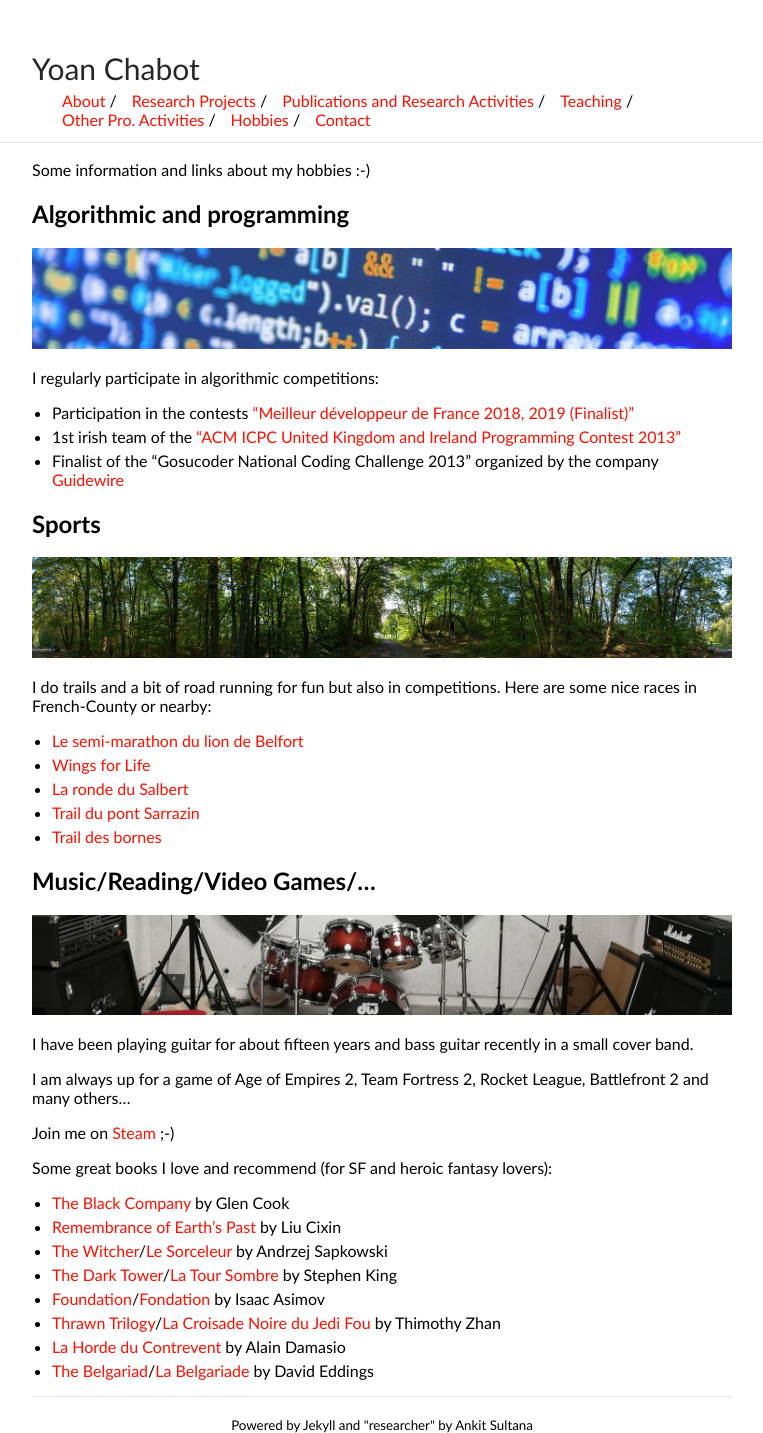
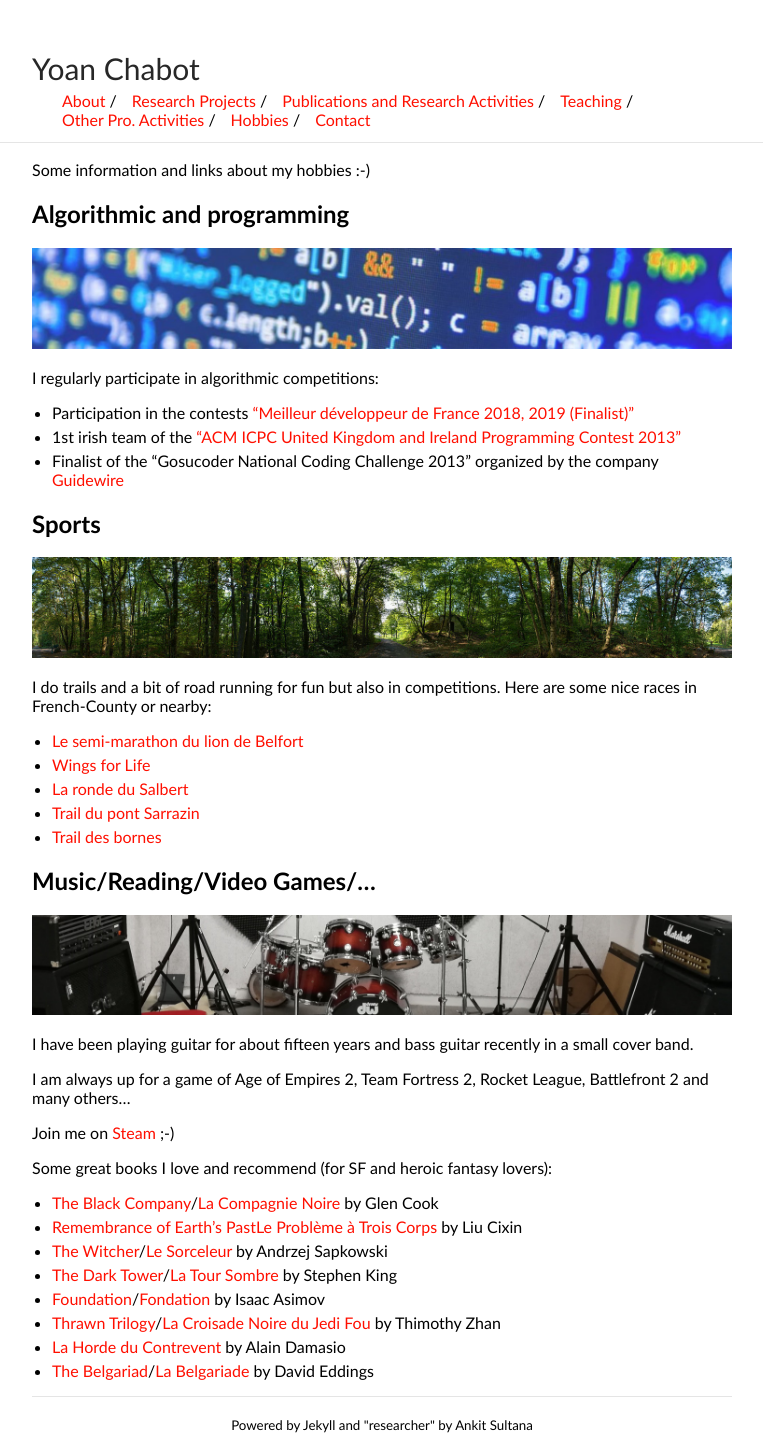
Before and after one commit to yoanchabot/yoanchabot.github.io, a Jekyll site: the page built from hobbies.md, in a window 1280 px wide. Shown: the whole page, without its empty margins (258-1021 px from the left). Built offline with Jekyll 4.4.1, drawn with Linux system fonts in a browser that asks for light colours.

Commit message:
Update hobbies

```diff
--- a/hobbies.md
+++ b/hobbies.md
@@ -35,8 +35,8 @@ I am always up for a game of Age of Empires 2, Team Fortress 2, Rocket League, B
 Join me on [Steam](https://steamcommunity.com/profiles/76561198042810574/) ;-)
 
 Some great books I love and recommend (for SF and heroic fantasy lovers):
-* [The Black Company](https://en.wikipedia.org/wiki/The_Black_Company) by Glen Cook
-* [Remembrance of Earth's Past](https://en.wikipedia.org/wiki/Remembrance_of_Earth%27s_Past) by Liu Cixin
+* [The Black Company](https://en.wikipedia.org/wiki/The_Black_Company)/[La Compagnie Noire](https://fr.wikipedia.org/wiki/Cycle_de_la_Compagnie_noire) by Glen Cook
+* [Remembrance of Earth's Past](https://en.wikipedia.org/wiki/Remembrance_of_Earth%27s_Past)[Le Problème à Trois Corps](https://fr.wikipedia.org/wiki/Le_Probl%C3%A8me_%C3%A0_trois_corps) by Liu Cixin
 * [The Witcher](https://en.wikipedia.org/wiki/The_Witcher)/[Le Sorceleur](https://fr.wikipedia.org/wiki/Le_Sorceleur) by Andrzej Sapkowski
 * [The Dark Tower](https://en.wikipedia.org/wiki/The_Dark_Tower_(series))/[La Tour Sombre](https://fr.wikipedia.org/wiki/La_Tour_sombre) by Stephen King
 * [Foundation](https://en.wikipedia.org/wiki/Foundation_(Asimov_novel))/[Fondation](https://fr.wikipedia.org/wiki/Fondation_(Asimov)) by Isaac Asimov
```
